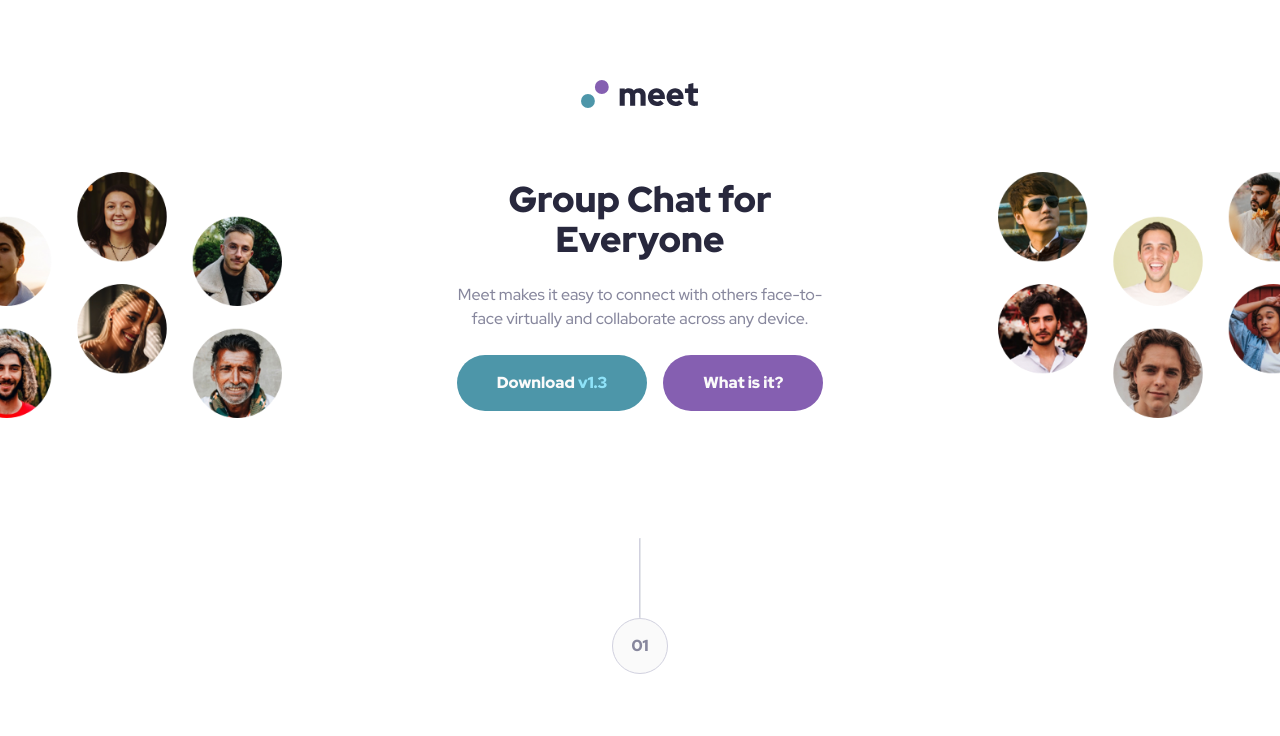
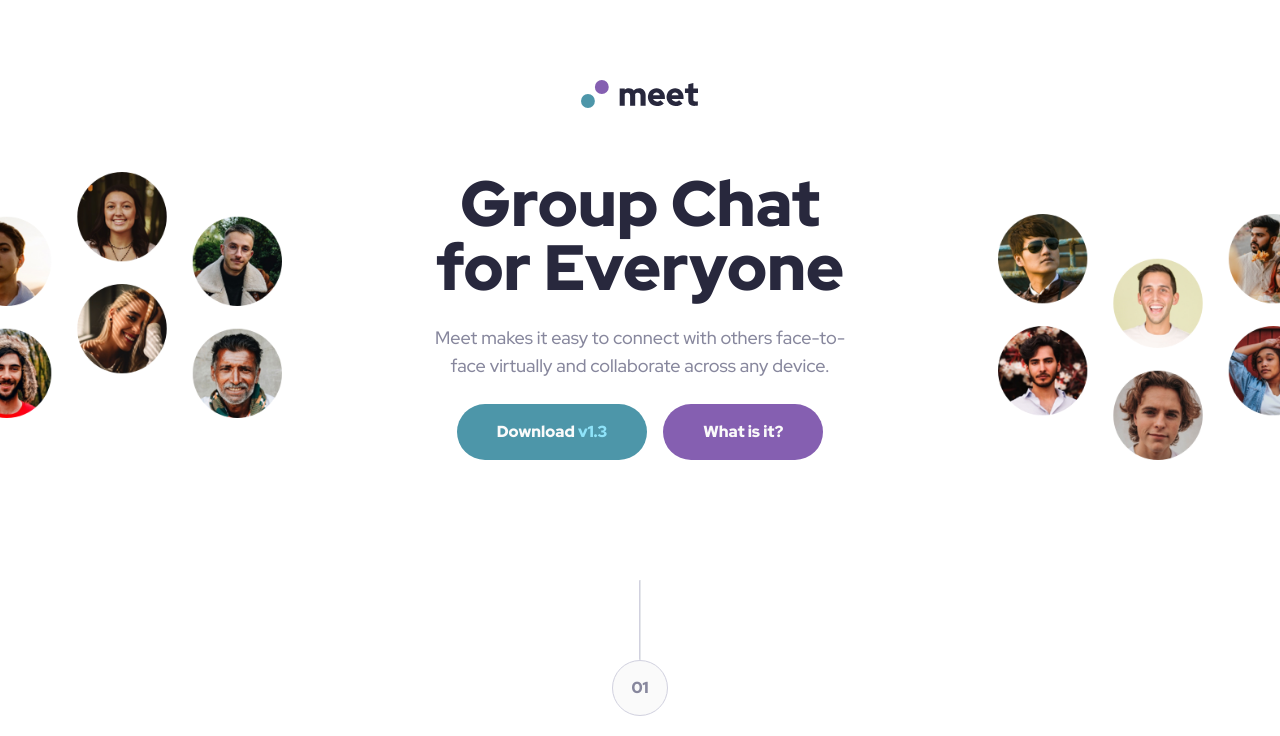
Before and after one commit to raswonders/meet-landing-page, a React (Vite) app: page / in a window 1280 px wide. Shown: the top 736 px of the page. Built offline with nearby package versions, Linux system fonts and the light colour scheme.

Commit message:
fix: fonts on hero section aren't responsive

```diff
--- a/src/components/Hero.tsx
+++ b/src/components/Hero.tsx
@@ -6,11 +6,11 @@ export function Hero() {
       <div className="lg:hidden -mx-[7.5vw] aspect-[820/303] bg-cover bg-[url('/assets/mobile/image-hero.png')]"></div>
       <div className="hidden w-1/4 self-start -ml-[3vw] lg:block aspect-[394/303] bg-cover bg-[url('/assets/desktop/image-hero-left.png')]"></div>
       <div className="flex justify-center lg:shrink-0">
-        <div className="px-9 flex flex-col gap-6 items-center text-center max-w-md">
-          <h1 className="text-slate-900 font-black text-4xl">
+        <div className="px-9 flex flex-col gap-6 items-center text-center max-w-md lg:max-w-lg">
+          <h1 className="text-slate-900 font-black text-[2.5rem] sm:text-5xl lg:text-[4rem] leading-tight">
             Group Chat for Everyone
           </h1>
-          <p className="font-medium text-slate-600">
+          <p className="font-medium lg:text-lg text-slate-600">
             Meet makes it easy to connect with others face-to-face virtually and
             collaborate across any device.
           </p>
```
